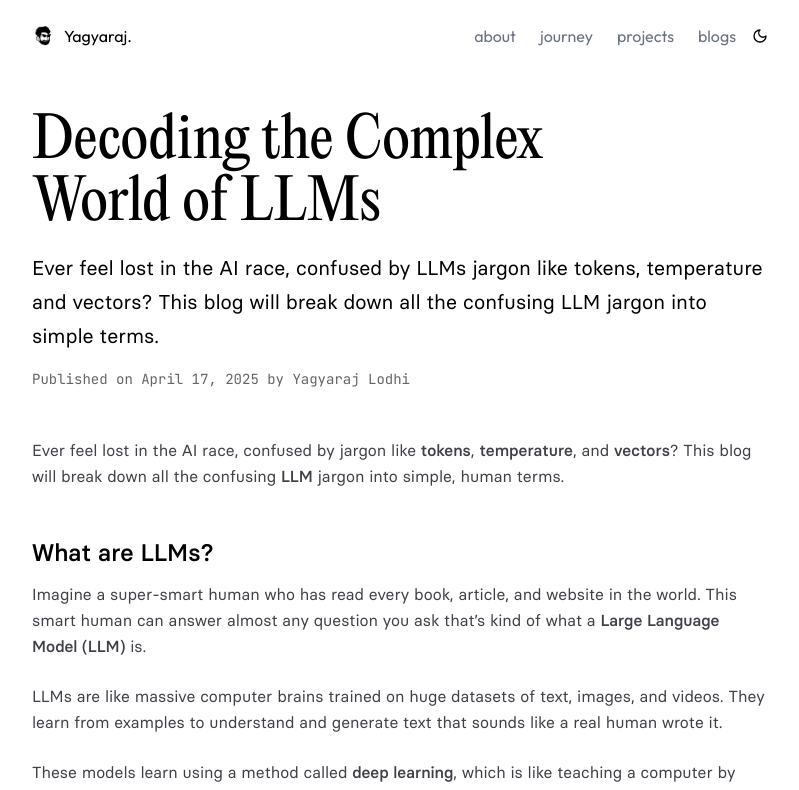
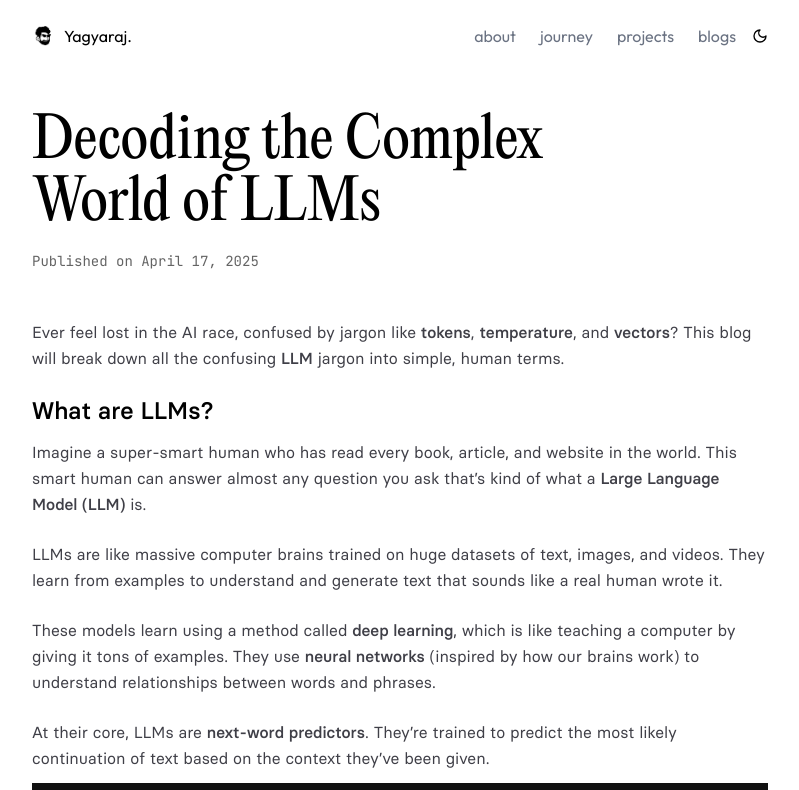
Before and after one commit to yagyaraj234/yagyaraj-portfolio, a Next.js app: page /blog/decoding-the-complex-world-of-llms in a window 1280 px wide. Shown: the top 790 px of the page, without its empty margins (240-1039 px from the left). Built offline with nearby package versions, Linux system fonts and the light colour scheme; a web font is replaced by a local one.

Commit message:
refactor: Remove author and comment out summary from blog posts, and adjust MDX content spacing.

```diff
--- a/src/app/blog/[slug]/page.tsx
+++ b/src/app/blog/[slug]/page.tsx
@@ -82,13 +82,13 @@ export default async function Page({
         {postMetadata?.title}
       </PostTitle>
 
-      <PostDescription className="mb-4 text-xl ">
+      {/* <PostDescription className="mb-4 text-lg ">
         {postMetadata?.summary}
-      </PostDescription>
+      </PostDescription> */}
 
       <div className="flex flex-col text-sm font-normal text-zinc-400 mb-12">
         <PostUpdatedText>
-          Published on {publishDate} by {postMetadata?.author || "Yagyaraj"}
+          Published on {publishDate}
         </PostUpdatedText>
       </div>
 
--- a/src/content/decoding-the-complex-world-of-llms.mdx
+++ b/src/content/decoding-the-complex-world-of-llms.mdx
@@ -12,7 +12,7 @@ Ever feel lost in the AI race, confused by jargon like **tokens**, **temperature
 This blog will break down all the confusing **LLM** jargon into simple, human terms.
 
 
-<div className="mb-12"/>
+<div className="mb-6"/>
 
 ## What are LLMs?
 Imagine a super-smart human who has read every book, article, and website in the world. This smart human can answer almost any question you ask  that’s kind of what a **Large Language Model (LLM)** is.
```
